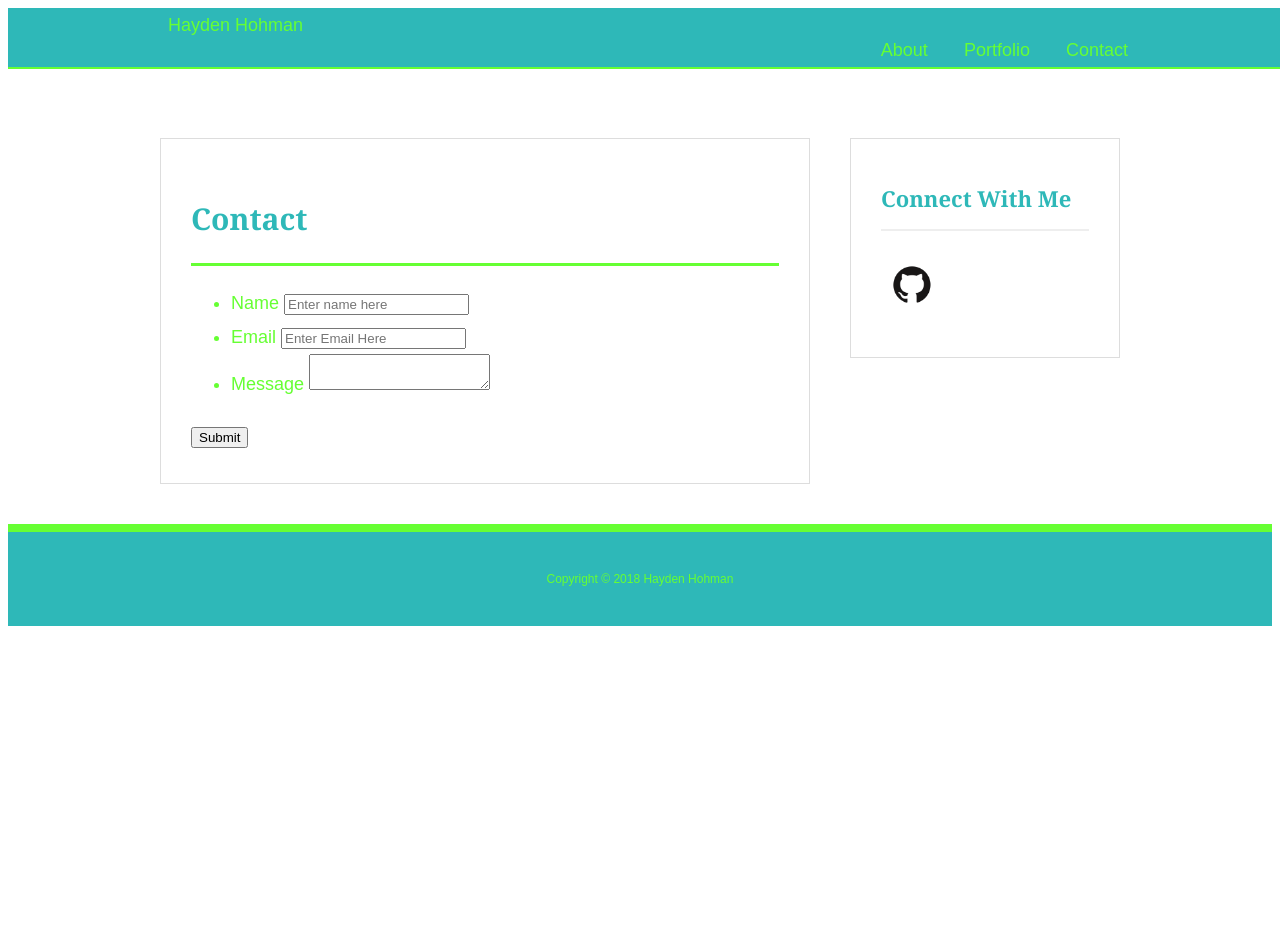
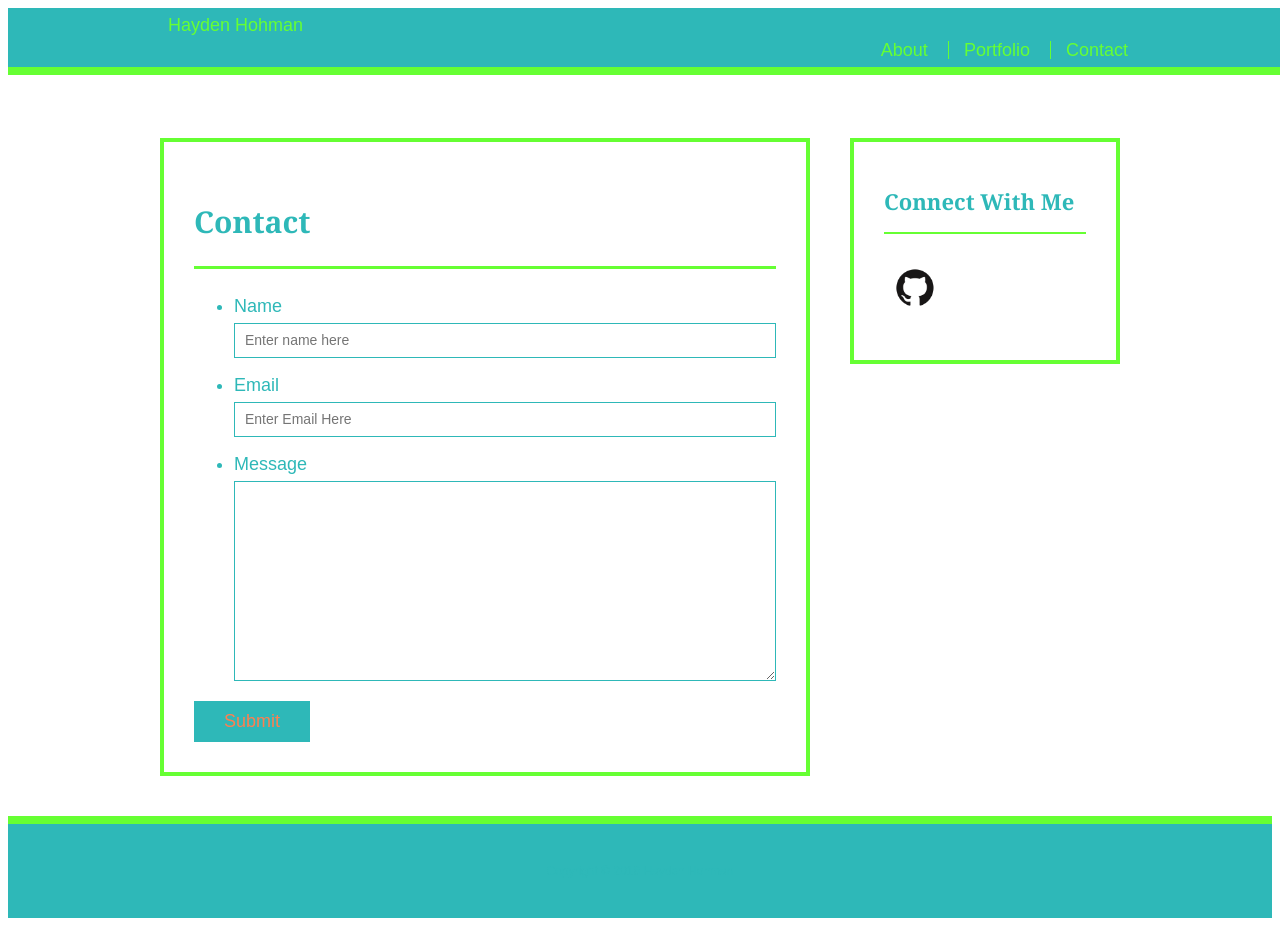
Before and after one commit to 0308288/PortfolioHBH, a plain HTML site: page contact.html in a window 1280 px wide. Before the commit the page ends 800 px from the top, so only its background shows below. Drawn offline with Linux system fonts and the light colour scheme.

Commit message:
completed css

```diff
--- a/contact.html
+++ b/contact.html
@@ -23,7 +23,7 @@
         <section class="main-section">
             <h1>Contact</h1>
 
-            <form>
+            <form id="contact-form">
                 <ul>
                     <li>
                         <label for="name">Name</label>
--- a/style.css
+++ b/style.css
@@ -14,7 +14,7 @@ body{
     max-width: 960px;
     margin: 0 auto;
     clear: both;
-    color: #66ff33;
+    color: #2eb8b8;
 }
 
 .container a {
@@ -59,7 +59,7 @@ h3 {
     overflow: auto;
     color: #66ff33;
     background: #2eb8b8;
-    border-bottom: 2px solid #66ff33;
+    border-bottom: 8px solid #66ff33;
 }
 
 nav {
@@ -74,7 +74,7 @@ nav a {
     line-height: 18px;
     color: #2eb8b8;
     text-decoration: none;
-    border-left: 1px solid #2eb8b8;
+    border-left: 1px solid #66ff33;
 }
 
 nav a:first-child {
@@ -89,14 +89,14 @@ nav a:first-child {
     padding: 30px;
     margin-bottom: 20px;
     background: #fff;
-    border: 1px solid #ddd;
+    border: 4px solid #66ff33;
 }
 
 h3, .sidebar h2 {
     padding-bottom: 20px;
     margin-bottom: 15px;
     line-height: 22px;
-    border-bottom: 2px solid #eee;
+    border-bottom: 2px solid #66ff33;
 }
 
 .social {
@@ -119,7 +119,7 @@ h3, .sidebar h2 {
     padding: 30px;
     margin: 0 0 40px;
     background: #fff;
-    border: 1px solid #ddd;
+    border: 4px solid #66ff33;
 }
 
 
@@ -166,7 +166,43 @@ h3, .sidebar h2 {
 
 
 /*contact page*/
+#contact-form ul {
+    margin-bottom: 20px;
+}
 
+#contact-form li {
+    margin-bottom: 10px;
+}
+
+label,
+input[type=text],
+input[type=email],
+textarea {
+    display: block;
+    width: 100%;
+}
+
+input[type=text],
+input[type=email],
+textarea {
+    height: 35px;
+    padding: 0 10px;
+    font-size: 14px;
+    border: 1px solid #2eb8b8;
+}
+
+textarea {
+    height: 200px;
+}
+
+input[type=submit] {
+    padding :10px 30px;
+    font-size: 18px;
+    color: coral;
+    cursor: pointer;
+    background: #2eb8b8;
+    border: 0 none;
+}
 
 
 /* footer */
```
